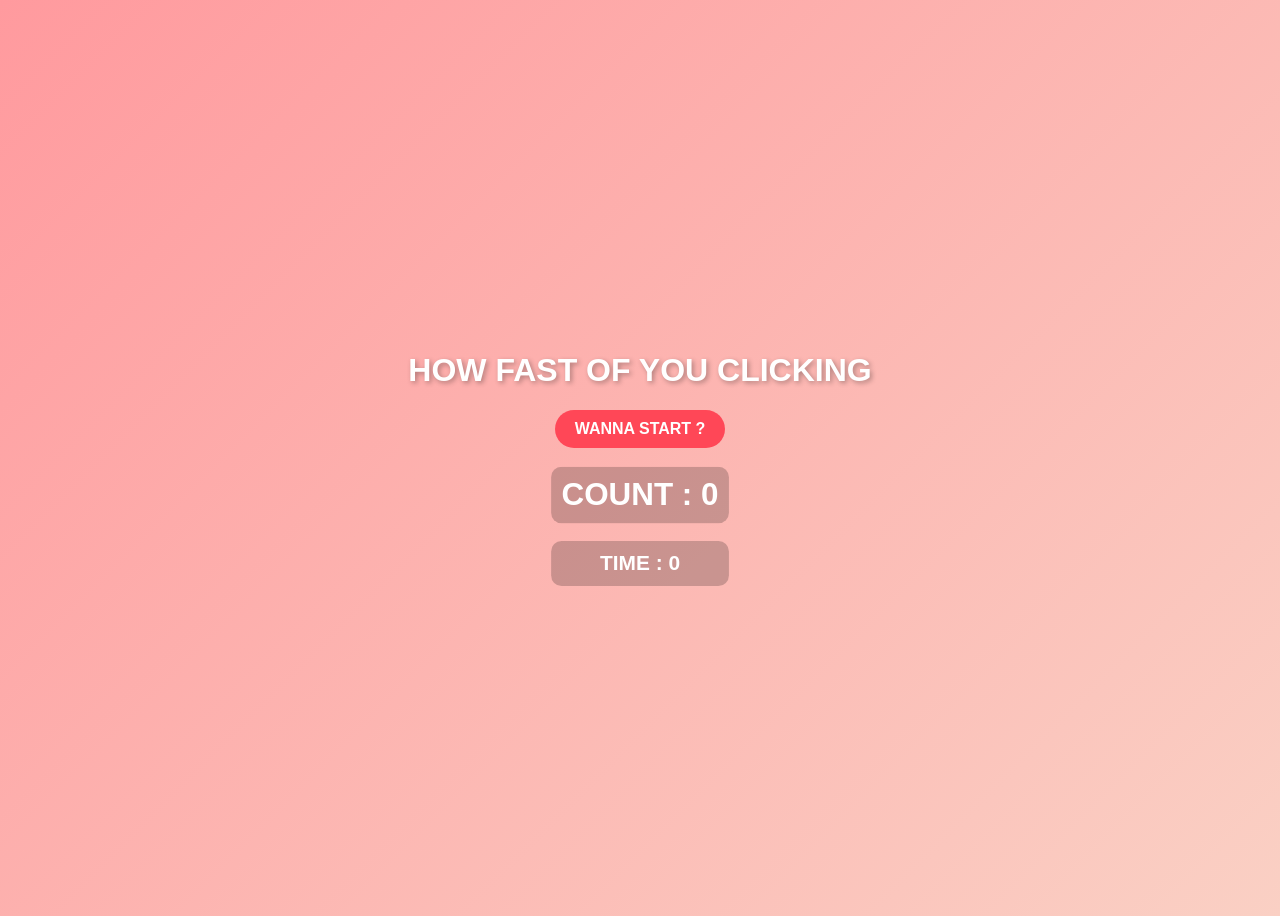
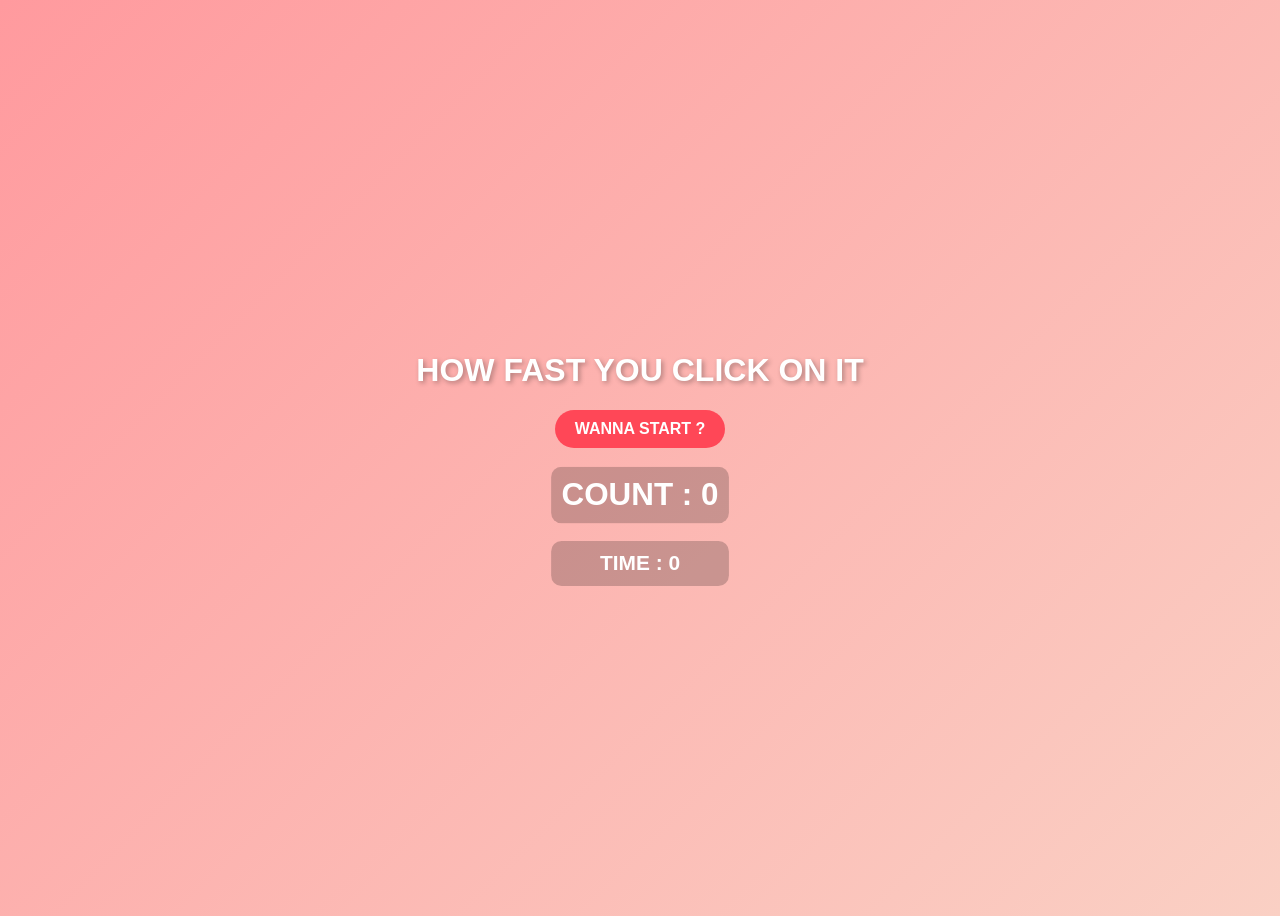
Before and after one commit to Paradon1850/Cloud_008, a plain HTML site: page index.html in a window 1280 px wide. Drawn offline with Linux system fonts and the light colour scheme.

Commit message:
I KNOW YOU ARE FASTEST MAN

```diff
--- a/index.html
+++ b/index.html
@@ -88,7 +88,7 @@ h1 {
     </style>
 </head>
 <body>
-    <h1>HOW FAST OF YOU CLICKING</h1>
+    <h1>HOW FAST YOU CLICK ON IT</h1>
     <button id="startButton">WANNA START ?</button>
     <div id="counter">COUNT : 0</div>
     <div id="timer">TIME : 0</div>
```
